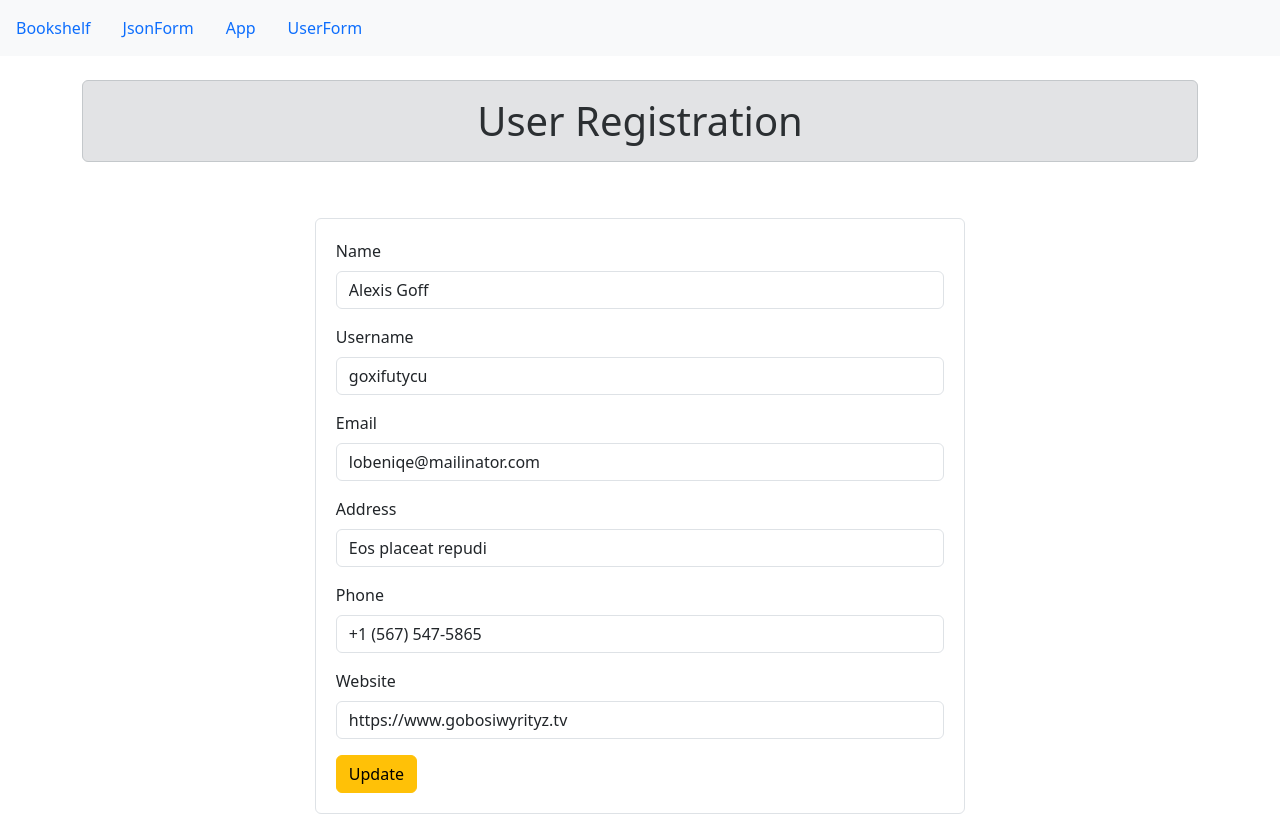
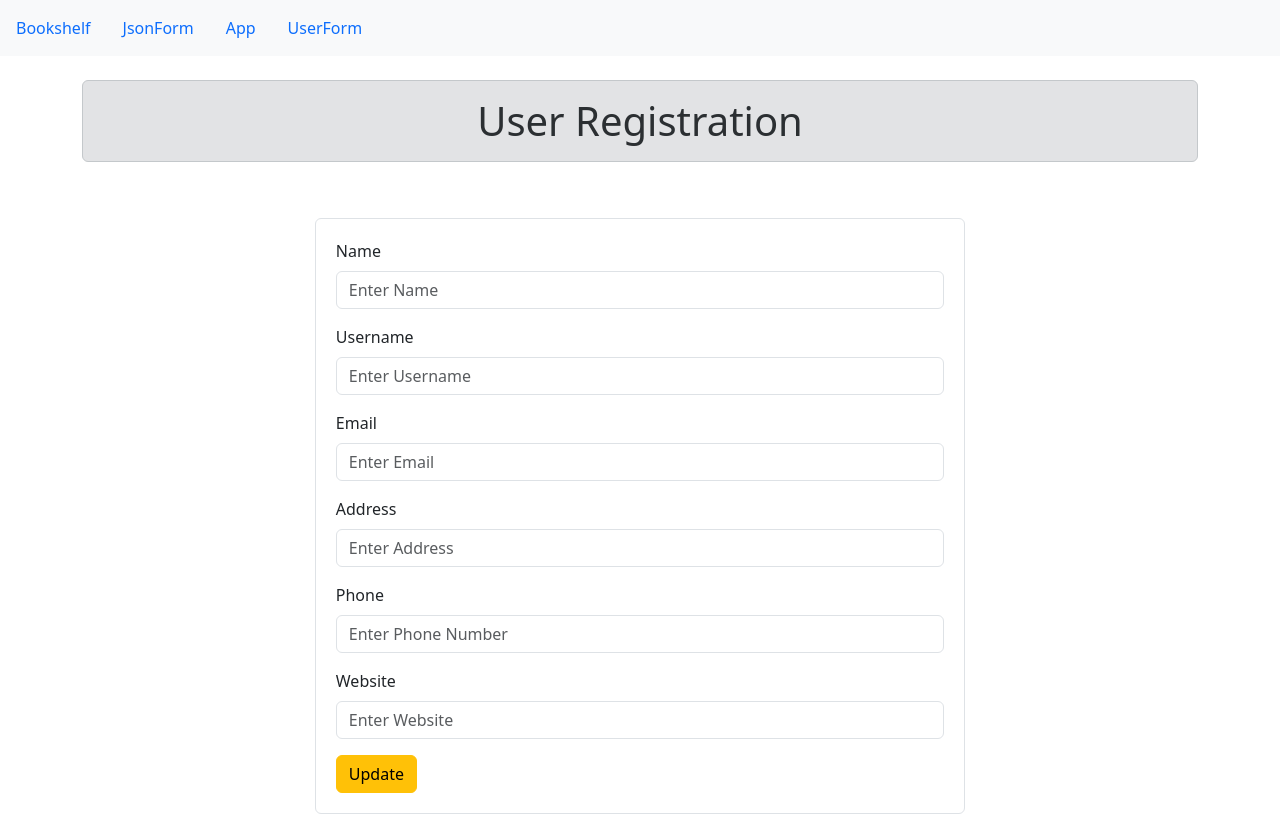
Before and after one commit to Pankaj17git/react-roadmap, a React (Vite) app: page /userForm in a window 1280 px wide. Both pictures are taken after a click on the button 1176 px from the left and 120 px from the top of the page. Built offline with nearby package versions, Linux system fonts and the light colour scheme; data requests are answered from the project's data file.

Commit message:
feat: integrate react-hook-form for user form handling and validation, update user management logic

```diff
--- a/package.json
+++ b/package.json
@@ -15,6 +15,7 @@
     "h8k-components": "^2.2.0",
     "react": "^19.1.0",
     "react-dom": "^19.1.0",
+    "react-hook-form": "^7.59.0",
     "react-router-dom": "^7.6.2",
     "uuid": "^11.1.0"
   },
--- a/public/db.json
+++ b/public/db.json
@@ -26,6 +26,60 @@
       "address": "Velit aut aspernatur",
       "phone": "+1 (829) 685-5442",
       "website": "https://www.qipum.org"
+    },
+    {
+      "id": "076daa74",
+      "name": "Kareem Mccarthy",
+      "username": "kugugu",
+      "email": "dityp@mailinator.com",
+      "address": "Rem sed nostrud tene",
+      "phone": "+1 (282) 532-1852",
+      "website": "https://www.bozibuzime.mobi"
+    },
+    {
+      "id": "0b302b24",
+      "name": "Rudyard Jacobs",
+      "username": "qagafali",
+      "email": "turoda@mailinator.com",
+      "address": "Velit esse qui id d",
+      "phone": "+1 (626) 664-9504",
+      "website": "https://www.lysuhiv.biz"
+    },
+    {
+      "id": "c42fb2dd",
+      "name": "Anne Mcbride",
+      "username": "tokeluzari",
+      "email": "wiqiwicidu@mailinator.com",
+      "address": "Accusamus eu harum a",
+      "phone": "+1 (669) 634-2323",
+      "website": "https://www.narogazajoheh.ws"
+    },
+    {
+      "id": "31f63517",
+      "name": "Shaine Frank",
+      "username": "bokowaqoxu",
+      "email": "lerila@mailinator.com",
+      "address": "Qui mollit ut velit",
+      "phone": "+1 (382) 323-9596",
+      "website": "https://www.kisu.org.au"
+    },
+    {
+      "id": "e881d547",
+      "name": "Bradley Dodson",
+      "username": "jaqepuw",
+      "email": "xipef@mailinator.com",
+      "address": "Quisquam elit repre",
+      "phone": "+1 (154) 208-3016",
+      "website": "https://www.noq.mobi"
+    },
+    {
+      "id": "8c404ad5",
+      "name": "Cally Clark",
+      "username": "buxanodot",
+      "email": "medug@mailinator.com",
+      "address": "Perspiciatis eum do",
+      "phone": "+1 (372) 607-9137",
+      "website": "https://www.vetytujeh.net"
     }
   ]
 }
--- a/src/components/JSONForm.jsx
+++ b/src/components/JSONForm.jsx
@@ -1,10 +1,24 @@
 import React from "react";
+import { useForm } from "react-hook-form";
 
 
-const UserForm = ({ formData, handleChange, handleSubmit, isEdit, }) => {
+const UserForm = ({ onSubmit, isEdit, defaultValues }) => {
+
+  const { register, handleSubmit, formState: { errors } } = useForm({
+    mode: "onBlur",
+    defaultValues: defaultValues || {
+      name: "",
+      username: "",
+      email: "",
+      address: "",
+      phone: "",
+      website: ""
+    }
+  });
+
 
   return (
-    <form onSubmit={handleSubmit} className="container-sm mt-4 border rounded" style={{ width: '60%', padding: '20px' }}>
+    <form onSubmit={handleSubmit(onSubmit)} className="container-sm mt-4 border rounded" style={{ width: '60%', padding: '20px' }}>
 
       <div className="mb-3">
         <label htmlFor="name" className="form-label">
@@ -12,13 +26,17 @@ const UserForm = ({ formData, handleChange, handleSubmit, isEdit, }) => {
         </label>
         <input
           type="text"
-          className="form-control"
           id="name"
           name="name"
-          value={formData.name}
-          onChange={handleChange}
           placeholder="Enter Name"
+          className={`form-control ${errors.name ? 'is-invalid' : ''}`} {...register('name', { required: true, pattern: /^.{6,}$/ })}
         />
+        {errors.name && <div className="invalid-feedback">
+          {errors.name.type === 'required'
+            ? 'This field is required'
+            : 'Name must be at least 2 characters long'
+          }
+        </div>}
       </div>
 
       <div className="mb-3">
@@ -27,13 +45,17 @@ const UserForm = ({ formData, handleChange, handleSubmit, isEdit, }) => {
         </label>
         <input
           type="text"
-          className="form-control"
           id="username"
           name="username"
-          value={formData.username}
-          onChange={handleChange}
           placeholder="Enter Username"
+          className={`form-control ${errors.username ? 'is-invalid' : ''}`} {...register('username', { required: true, pattern: /^.{6,}$/ })}
         />
+        {errors.username && <div className="invalid-feedback">
+          {errors.username.type === 'required'
+            ? 'This field is required'
+            : 'username must be at least 2 characters long'
+          }
+        </div>}
       </div>
 
       <div className="mb-3">
@@ -42,13 +64,17 @@ const UserForm = ({ formData, handleChange, handleSubmit, isEdit, }) => {
         </label>
         <input
           type="email"
-          className="form-control"
           id="email"
           name="email"
-          value={formData.email}
-          onChange={handleChange}
           placeholder="Enter Email"
+          className={`form-control ${errors.email ? 'is-invalid' : ''}`} {...register('email', { required: true, pattern: /^[^\s@]+@[^\s@]+\.[^\s@]+$/ })}
         />
+        {errors.email && <div className="invalid-feedback">
+          {errors.email.type === 'required'
+            ? 'This field is required'
+            : 'Email is not valid'
+          }
+        </div>}
       </div>
 
       <div className="mb-3">
@@ -60,9 +86,8 @@ const UserForm = ({ formData, handleChange, handleSubmit, isEdit, }) => {
           className="form-control"
           id="address"
           name="address"
-          value={formData.address}
-          onChange={handleChange}
           placeholder="Enter Address"
+          {...register('address', { required: true})}
         />
       </div>
 
@@ -75,9 +100,8 @@ const UserForm = ({ formData, handleChange, handleSubmit, isEdit, }) => {
           className="form-control"
           id="phone"
           name="phone"
-          value={formData.phone}
-          onChange={handleChange}
           placeholder="Enter Phone Number"
+          {...register('phone', { required: true})}
         />
       </div>
 
@@ -90,14 +114,13 @@ const UserForm = ({ formData, handleChange, handleSubmit, isEdit, }) => {
           className="form-control"
           id="website"
           name="website"
-          value={formData.website}
-          onChange={handleChange}
           placeholder="Enter Website"
+          {...register('website')}
         />
       </div>
 
       <button type="submit" className={`btn btn-${isEdit ? "warning" : "primary"}`}>
-        {isEdit ? "Update"  : "Submit"}
+        {isEdit ? "Update" : "Submit"}
 
       </button>
 
--- a/src/hooks/useUserStorage.jsx
+++ b/src/hooks/useUserStorage.jsx
@@ -3,6 +3,8 @@ const URL = import.meta.env.VITE_BASE_URL;
 
 const useUserStorage = () => {
   const addUser = async (newUser, setFormData) => {
+    // eslint-disable-next-line no-debugger
+    debugger;
     try {
       //  Fetch all existing users
       const existingRes = await fetch(URL);
--- a/src/pages/FormJSON.jsx
+++ b/src/pages/FormJSON.jsx
@@ -11,15 +11,7 @@ import { useNavigate } from "react-router";
 
 
 const JsonForm = () => {
-  const [formData, setFormData] = useState({
-    id: '',
-    name: "",
-    username: "",
-    email: "",
-    address: "",
-    phone: "",
-    website: "",
-  });
+  const [defaultValues, setDefaultValues] = useState(null);
   const [isEditing, setIsEditing] = useState(false);
   const { addUser, updateUser } = useUser();
   const URL = import.meta.env.VITE_BASE_URL;
@@ -34,68 +26,31 @@ const JsonForm = () => {
 
     if (editing && userToEdit) {
       setIsEditing(true);
-      setFormData(userToEdit);
+      setDefaultValues(userToEdit);
     } else {
       setIsEditing(false);
-      resetFormData();
+      setDefaultValues(null);
     }
   }, [location.state]);
 
 
-  // Handle form data changes
-  const handleChange = (e) => {
-    setFormData({
-      ...formData,
-      [e.target.name]: e.target.value,
-    });
-  };
-
   // Handle form submission
   // If isEditing is true, update the user; otherwise, add a new user
-  const handleSubmit = async (e) => {
-    e.preventDefault();
+  const handleSubmit = async (data) => {
 
-    const newUser = {
-      ...formData,
-      id: uuidv4().split("-")[0],
-    };
-
-    addUser(newUser, setFormData);
-
-    console.log("Form submitted:", newUser);
-
-
-    resetFormData();
+    if (isEditing) {
+      //update existing user
+      await updateUser(data.id, data);
+      navigate("/userForm");
+      setDefaultValues('');
+      setIsEditing(false);
+      alert("User updated successfully!");
+    } else {
+      //add new user
+      const newUser = { ...data, id: uuidv4().split("-")[0] };
+      addUser(newUser, setDefaultValues)
+    }
   };
-
-  // Handle user update
-  const handleUpdate = async (e) => {
-    e.preventDefault();
-
-    const updatedUser = { ...formData };
-
-    await updateUser(updatedUser.id, updatedUser); // You must implement this in your storage hook
-
-    alert("User updated successfully!");
-
-    setIsEditing(false);
-    resetFormData();
-
-    navigate("/userForm"); // Redirect to the users page after update
-  };
-
-  const resetFormData = () => {
-    setFormData({
-      id: "",
-      name: "",
-      username: "",
-      email: "",
-      address: "",
-      phone: "",
-      website: "",
-    });
-  };
-
 
 
   useEffect(() => {
@@ -118,11 +73,10 @@ const JsonForm = () => {
 
         <div className="card" style={{ border: "none" }}>
           <div className="card-body">
-            <UserForm formData={formData}
-              handleChange={handleChange}
-              handleSubmit={isEditing ? handleUpdate : handleSubmit}
+            <UserForm
+              onSubmit={handleSubmit}
+              defaultValues={defaultValues}
               isEdit={isEditing}
-              setFormData={setFormData}
             />
           </div>
         </div>
```
Also changed, not shown: 1 other file (tests, documents, lock files or other folders).
